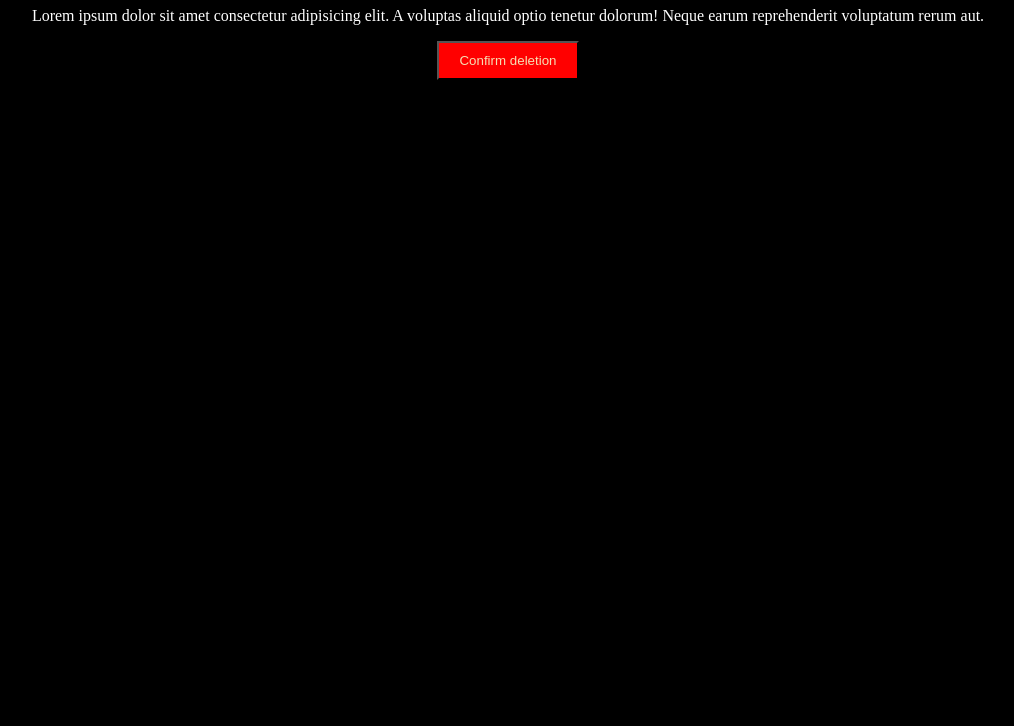
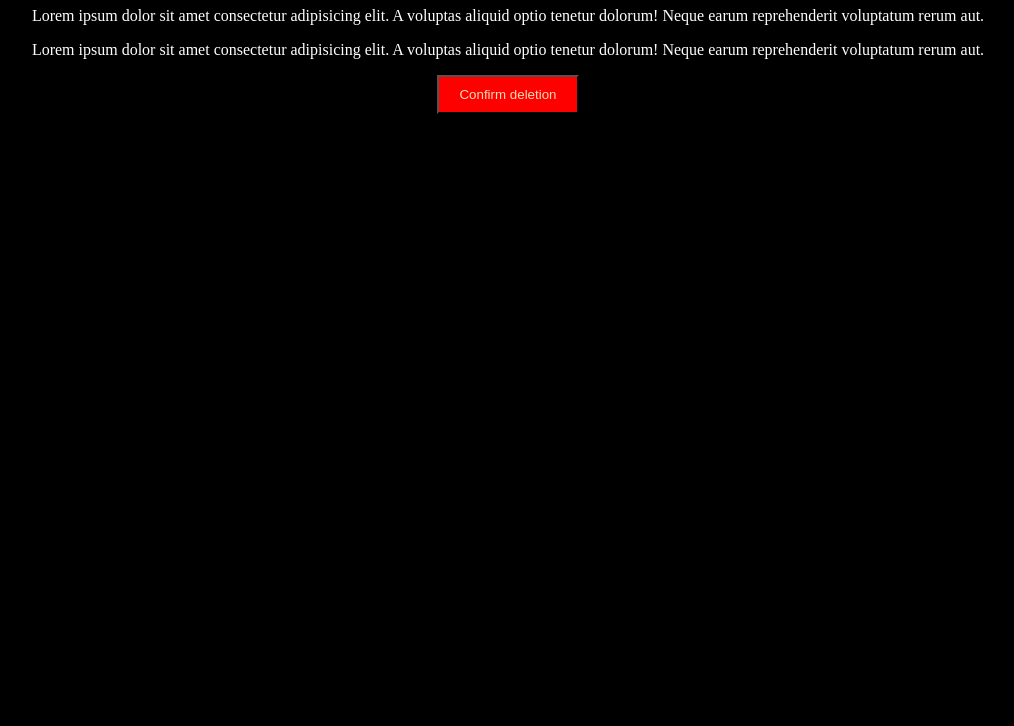
Before and after one commit to toheeb123/withoutVite, a plain HTML site: page index.html in a window 1280 px wide. Shown: the part 74-800 px from the top of the page, without its empty margins (132-1146 px from the left). Drawn offline with Linux system fonts and the light colour scheme.

Commit message:
Second test commit

```diff
--- a/index.html
+++ b/index.html
@@ -14,6 +14,11 @@
       aliquid optio tenetur dolorum! Neque earum reprehenderit voluptatum rerum
       aut.
     </p>
+    <p>
+      Lorem ipsum dolor sit amet consectetur adipisicing elit. A voluptas
+      aliquid optio tenetur dolorum! Neque earum reprehenderit voluptatum rerum
+      aut.
+    </p>
     <button>Confirm deletion</button>
   </body>
 </html>
```
